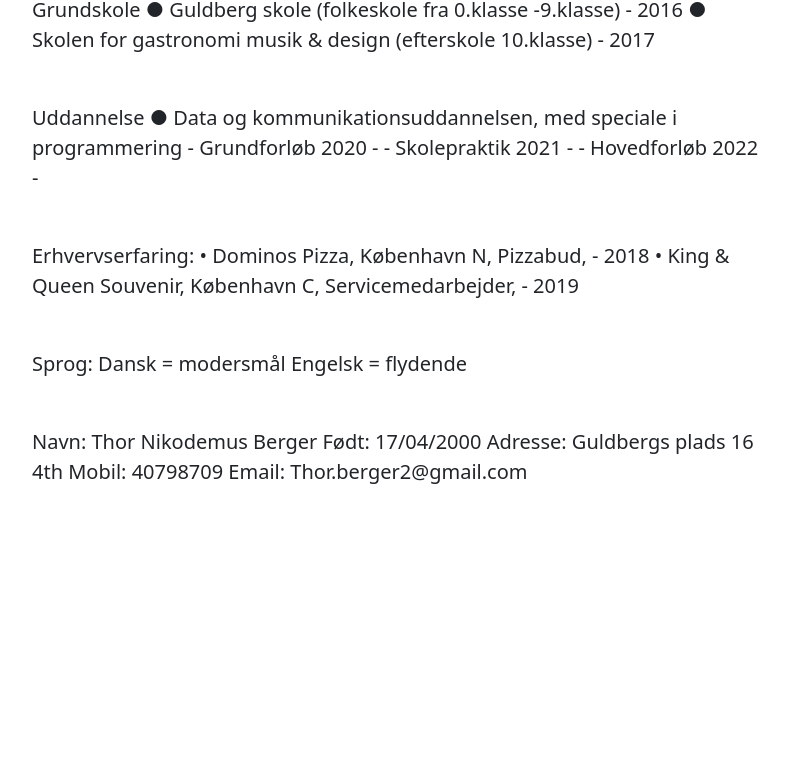
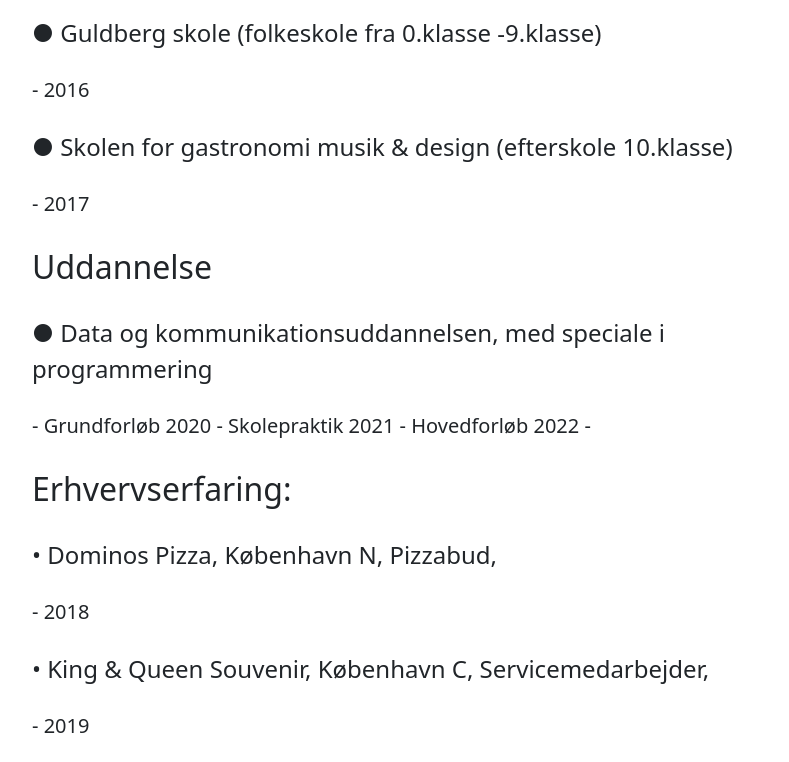
Before and after one commit to TorbenTorben/Repo, a plain HTML site: page Index.html in a window 1280 px wide. Shown: the part 590-1352 px from the top of the page, without its empty margins (240-1029 px from the left). Before the commit the page ends 1101 px from the top, so only its background shows below. Drawn offline with nearby package versions, Linux system fonts and the light colour scheme.

Commit message:
made final inprovements to the HTML file and added a new Profle picture

```diff
--- a/Index.html
+++ b/Index.html
@@ -62,7 +62,7 @@ rap.bundle.min.js"></script>
                 </h1>
             </div>
                 <div class="col-md-3 text-center d-none d-md-block">
-                    <img class="img-fluid" src="/assets/PF.jfif" alt="profilbilled">
+                    <img class="img-fluid" src="/assets/PF2.png" alt="profilbilled">
                 </div>
         </div>
     </div>
@@ -73,7 +73,7 @@ rap.bundle.min.js"></script>
 <section id ="grundskole">
     <div class="container-lg">
         <div class="row justify-content-center">
-            <div class="col-md-8 text-center text-md-start">
+            <div class="col-md-10 text-center text-md-start">
                 <p class="lead my-4 text">Jeg er en 21-årig mand, jeg har interesse for computere og den kreativitet som de tillader os i fx
                     computerspil. Når jeg ikke spiller videospil så kan jeg godt lide at bruge min tid på at lære, jeg
                     nemlig også maget interesseret i fremtiden og hvad jeg kan gøre for at forbedre den. Jeg håber at
@@ -90,11 +90,18 @@ rap.bundle.min.js"></script>
     <div class="container-lg">
         <div class="row justify-content-center">
             <div class="col-md-8 text-center text-md-start">
-                <p class="lead my-4 text">
+                <p class="lead my-8 text fs-2 text">
                     Grundskole
+                </p>
+                <p class= "lead my-4 fs-4">
                     ● Guldberg skole (folkeskole fra 0.klasse -9.klasse)
-                    - 2016
+                    <p class= "lead my-4 ">
+                        - 2016
+                    </p>
+                    <p class= "lead my-4 fs-4">
                     ● Skolen for gastronomi musik & design (efterskole 10.klasse)
+                    </p>
+                    <p class= "lead my-4 ">
                     - 2017
                 </p>
              </div>
@@ -107,13 +114,17 @@ rap.bundle.min.js"></script>
     <div class="container-lg">
         <div class="row justify-content-center">
             <div class="col-md-8 text-center text-md-start">
-                <p class="lead my-4 text">
+                <p class="lead my-8 text fs-2 text">
                     Uddannelse
+                </p>
+                <p class= "lead my-4 fs-4">
                     ● Data og kommunikationsuddannelsen, med speciale i programmering
+                    <p class= "lead my-4 ">
                     - Grundforløb 2020 -
-                    - Skolepraktik 2021 -
-                    - Hovedforløb 2022 -
-                    </p>
+                     Skolepraktik 2021 -
+                     Hovedforløb 2022 -
+                </p>
+                </p>
              </div>
         </div>
     </div>
@@ -124,12 +135,21 @@ rap.bundle.min.js"></script>
     <div class="container-lg">
         <div class="row justify-content-center">
             <div class="col-md-8 text-center text-md-start">
-                <p class="lead my-4 text">
+                <p class="lead my-8 text fs-2 text">
                     Erhvervserfaring:
+                </p>
+                    <p class= "lead my-4 fs-4">
                     • Dominos Pizza, København N, Pizzabud,
+                    </p>
+                    <p class= "lead my-4 ">
                     - 2018
+                    </p>
+                    <p class= "lead my-4 fs-4">
                     • King & Queen Souvenir, København C, Servicemedarbejder,
+                    </p>
+                    <p class= "lead my-4 ">
                     - 2019
+                    </p>
                 </p>
              </div>
         </div>
@@ -141,10 +161,15 @@ rap.bundle.min.js"></script>
     <div class="container-lg">
         <div class="row justify-content-center">
             <div class="col-md-8 text-center text-md-start">
-                <p class="lead my-4 text">
+                <p class="lead my-8 text fs-2 text">
                     Sprog:
+                </p>
+                    <p class= "lead my-4 fs-4">
                     Dansk = modersmål
-                    Engelsk = flydende</p>
+                    </p>
+                    <p class= "lead my-4 fs-4">
+                    Engelsk = flydende
+                </p>
              </div>
         </div>
     </div>
@@ -154,7 +179,7 @@ rap.bundle.min.js"></script>
 <section id ="kontakt">
     <div class="container-lg">
         <div class="row justify-content-center">
-            <div class="col-md-8 text-center text-md-start">
+            <div class="col-md-12 text-center text-md-start">
                 <p class="lead my-4 text">Navn: Thor Nikodemus Berger
                     Født: 17/04/2000
                     Adresse: Guldbergs plads 16 4th
```
Also changed, not shown: assets/PF2.png (added).
